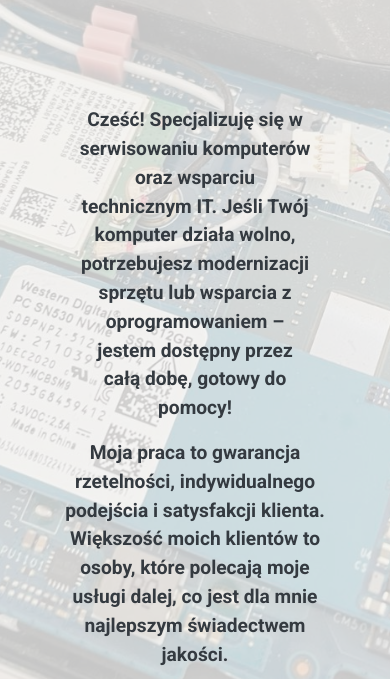
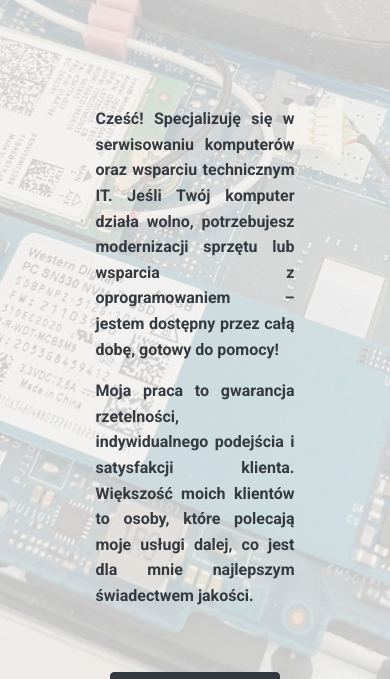
Before and after one commit to leslex97/Serwis-IT, a plain HTML site: page index.html in a window 390 px wide. Shown: the part 421-1100 px from the top of the page. Drawn offline with nearby package versions, Linux system fonts and the light colour scheme; a script that the page names is missing.

Commit message:
mobile_view_update

```diff
--- a/index.html
+++ b/index.html
@@ -41,13 +41,13 @@
 </header>
 
 <section id="about" class="py-5 mt-5">
-    <div class="container col-9 text-center mt-4 ">
-        <p class="lead text-dark text-bold col-12 ">
+    <div class="container col-10 text-center mt-4 ">
+        <p class="lead text-dark text-bold pl-5 pr-5">
             Cześć! Specjalizuję się w serwisowaniu komputerów oraz wsparciu technicznym IT.
              Jeśli Twój komputer działa wolno, potrzebujesz modernizacji sprzętu lub wsparcia z oprogramowaniem –
             jestem dostępny przez całą dobę, gotowy do pomocy!
         </p>
-        <p class="lead text-dark text-bold">
+        <p class="lead text-dark text-bold pl-5 pr-5">
             Moja praca to gwarancja rzetelności, indywidualnego podejścia i satysfakcji klienta.
              Większość moich klientów to osoby, które polecają moje usługi dalej, co jest dla mnie najlepszym świadectwem jakości.
         </p>
--- a/style.css
+++ b/style.css
@@ -231,6 +231,12 @@ h2 {
 .first-section h2, .first-section p {
     z-index: 2;  /* Ustawienie treści ponad warstwą półprzezroczystą */
 }
+
+#about p {
+    text-align: justify; /* Justowanie tekstu */
+    line-height: 1.6; /* Lepsze odstępy między wierszami */
+    font-size:37px !important;
+}
 @media (max-width: 768px) {
     #about h2 {
         font-size: 1.5rem !important; /* Zmniejszamy nagłówek */
@@ -238,6 +244,7 @@ h2 {
 
     #about p {
         font-size: 0.9rem !important; /* Zmniejszamy czcionkę tekstu */
+        text-align: justify; /* Justowanie tekstu */
     }
 }
 
@@ -248,6 +255,8 @@ h2 {
     }
 
     #about p {
-        font-size: 1.2rem !important; /* Znacznie zmniejszamy tekst akapitu */
+        font-size: 1.0rem !important; /* Znacznie zmniejszamy tekst akapitu */
+        font-weight: 700 !important;
+        text-align: justify;
     }
 }
```
